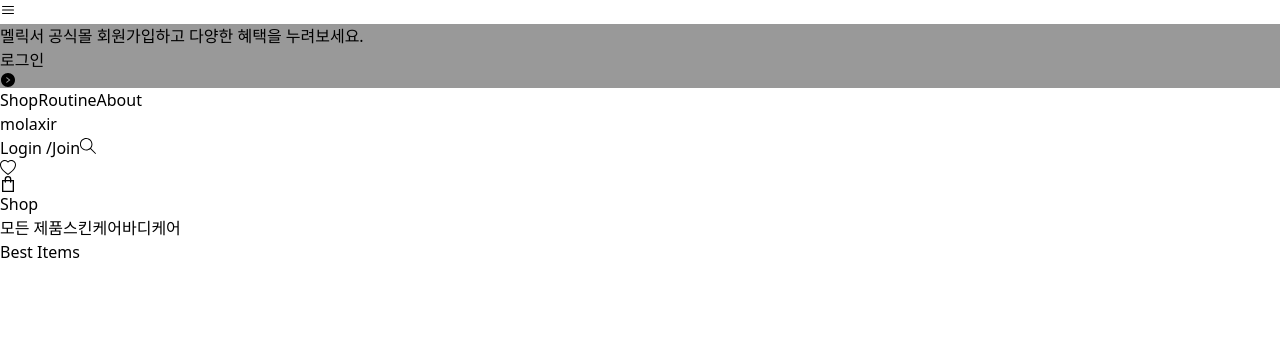
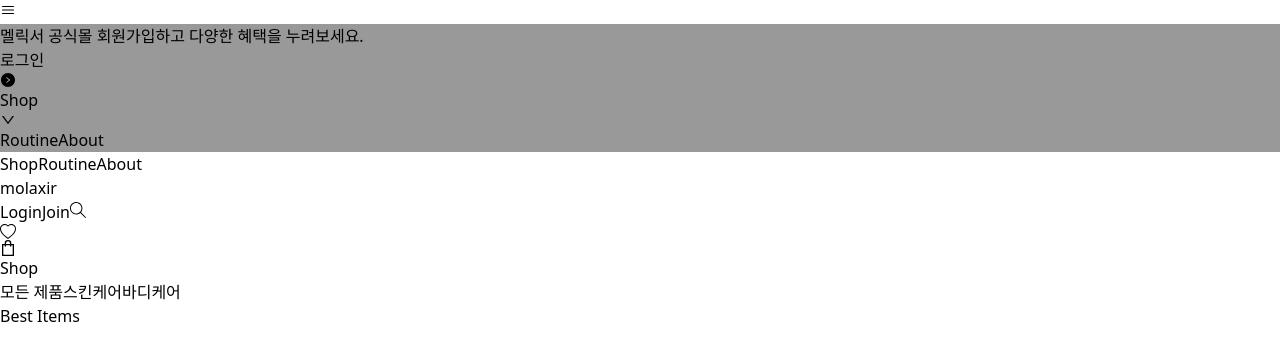
Before and after one commit to Even-Better-Team/molaxir, a React (Create React App) app in the folder Frontend/: page /shop in a window 1280 px wide. Both pictures are taken after a click on the button 8 px from the left and 10 px from the top of the page. Shown: the top 360 px of the page. Built offline with nearby package versions, Linux system fonts and the light colour scheme.

Commit message:
api 주소를 수정한다.

```diff
--- a/Frontend/public/shop/shop.json
+++ b/Frontend/public/shop/shop.json
@@ -1,5 +1,5 @@
 {
-  "data": [
+  "data":
     {
       "bestSellers": [
         {
@@ -69,5 +69,5 @@
         }
       ]
     }
-  ]
+
 }
--- a/Frontend/src/components/main/Main.tsx
+++ b/Frontend/src/components/main/Main.tsx
@@ -1,5 +1,6 @@
-import React, { FC, useEffect } from 'react';
+import React, { FC, useEffect, useState } from 'react';
 import { getMains } from '../../features/main/bestSellerSlice';
+import axios from 'axios';
 import { useAppDispatch, useAppSelector } from '../../hooks/useTypedSelector';
 import MainImageContainer from './MainImageContainer';
 import 'slick-carousel/slick/slick.css';
@@ -8,7 +9,20 @@
 import MainNewArrivalsItems from './MainNewArrivalsItems';
 // import '../components/sliders/slider.css';
 
+interface Product {
+  id: number;
+  productName: string;
+  image: string;
+  from: string;
+  nutrients: string;
+  quantity: string;
+  price: string;
+  organic: boolean;
+  description: string;
+}
+
 const Main: FC = () => {
+  const [test, setTest] = useState<Product[]>([]);
   const dispatch = useAppDispatch();
   const { data, error, loading } = useAppSelector((state) => state.mains);
 
@@ -18,6 +32,7 @@
 
   console.log(data?.data);
 
+  console.log(test);
   return (
     <div className="md:navMargin">
       <MainImageContainer />
--- a/Frontend/src/components/main/MainImageContainer.tsx
+++ b/Frontend/src/components/main/MainImageContainer.tsx
@@ -5,7 +5,7 @@
     <div className="relative">
       <img
         src="https://melixirskincare.com/web/upload/appfiles/ZaReJam3QiELznoZeGGkMG/5e9ec2a95253d8dc92bc2dc32c5110a4.jpg"
-        className="hidden sm:block sm:h-[90vh] sm:object-cover"
+        className="hidden  sm:block sm:h-[90vh] sm:object-cover sm:w-full"
       ></img>
       <img
         src="https://kr.melixirskincare.com/web/upload/appfiles/ZaReJam3QiELznoZeGGkMG/73037fed8f21fd7592afe1d3758622db.jpg"
--- a/Frontend/src/components/nav/NavRight.tsx
+++ b/Frontend/src/components/nav/NavRight.tsx
@@ -20,7 +20,7 @@
   };
 
   const RIGHT_CATEGORIES = [
-    { name: 'Login /', path: '/login' },
+    { name: 'Login', path: '/login' },
     { name: 'Join', path: '/join' },
     {
       onClick: handleFilterClick,
--- a/Frontend/src/components/nav/modals/SideBar.tsx
+++ b/Frontend/src/components/nav/modals/SideBar.tsx
@@ -1,17 +1,55 @@
-import React, { useEffect, useRef } from 'react';
-import { Link, useLocation } from 'react-router-dom';
-import { AiFillRightCircle } from 'react-icons/ai';
-import { useAppDispatch, useAppSelector } from '../../../hooks/useTypedSelector';
-import { openSideBar, closeSideBar } from '../../../features/sidebars/sideBarSlice';
+import React, { useState, useRef, useEffect } from 'react';
+import { Link } from 'react-router-dom';
+import { AiFillRightCircle, AiOutlineDown } from 'react-icons/ai';
 
 interface SideBarProps {
   handleSideBarClick: () => void;
 }
 
 const SideBar: React.FC<SideBarProps> = ({ handleSideBarClick }) => {
+  const [isDropDown, setIsDropDown] = useState(false);
+  const dropdownIconRef = useRef<HTMLSpanElement>(null);
   const handleContentClick = (e: React.MouseEvent<HTMLDivElement, MouseEvent>) => {
     e.stopPropagation();
   };
+
+  const handleDropDown = (e: React.MouseEvent<SVGElement, MouseEvent>) => {
+    e.stopPropagation();
+    setIsDropDown(!isDropDown);
+  };
+
+  useEffect(() => {
+    const dropdownIconElem = dropdownIconRef.current;
+
+    if (dropdownIconElem) {
+      // check if dropdownIconElem is not null
+      const nativeDropdownClickHandler = (e: MouseEvent) => {
+        e.stopPropagation();
+        // e.preventDefault();
+      };
+
+      dropdownIconElem.addEventListener('click', nativeDropdownClickHandler);
+
+      return () => {
+        dropdownIconElem.removeEventListener('click', nativeDropdownClickHandler);
+      };
+    }
+  }, []);
+
+  const SIDE_BAR_CATEGORIES = [
+    {
+      name: 'Shop',
+      path: '/shop',
+      icon: (
+        <span ref={dropdownIconRef}>
+          <AiOutlineDown onClick={handleDropDown} />
+        </span>
+      ),
+      modalComponent: isDropDown ? <div>drop</div> : null,
+    },
+    { name: 'Routine', path: '/routine' },
+    { name: 'About', path: 'about' },
+  ];
 
   return (
     <div
@@ -29,6 +67,24 @@
             </p>
           </Link>
         </div>
+
+        {SIDE_BAR_CATEGORIES.map((category) =>
+          category.icon ? (
+            <Link
+              key={category.name}
+              to={category.path}
+              className="flex justify-between items-center p-4 border border-gray-100"
+            >
+              {category.name}
+              {category.icon}
+              {category.modalComponent}
+            </Link>
+          ) : (
+            <Link key={category.name} to={category.path} className="p-4 border border-gray-100">
+              {category.name}
+            </Link>
+          )
+        )}
       </div>
     </div>
   );
--- a/Frontend/src/features/filters/filterValueSlice.ts
+++ b/Frontend/src/features/filters/filterValueSlice.ts
@@ -34,7 +34,7 @@
   'filterss/getFilters',
   async ({ keyword, pageNo, sort }: GetFiltersPayload, thunkApi) => {
     try {
-      let url = `http://13.124.184.100:3000/search/?keyword=${keyword}`;
+      let url = `${process.env.REACT_APP_API_URL}/search/?keyword=${keyword}`;
 
       if (pageNo) {
         url += `&pageNo=${pageNo}`;
--- a/Frontend/src/features/main/bestSellerSlice.ts
+++ b/Frontend/src/features/main/bestSellerSlice.ts
@@ -6,7 +6,7 @@
 
 export const getMains = createAsyncThunk('mains/getMains', async (data, thunkApi) => {
   try {
-    const response = await axios.get<MainApi>('http://13.124.184.100:3000/products');
+    const response = await axios.get<MainApi>(`${process.env.REACT_APP_API_URL}/products`);
     return response.data;
   } catch (error: any) {
     return thunkApi.rejectWithValue(error.message);
```
Also changed, not shown: 2 other files (tests, documents, lock files or other folders).
